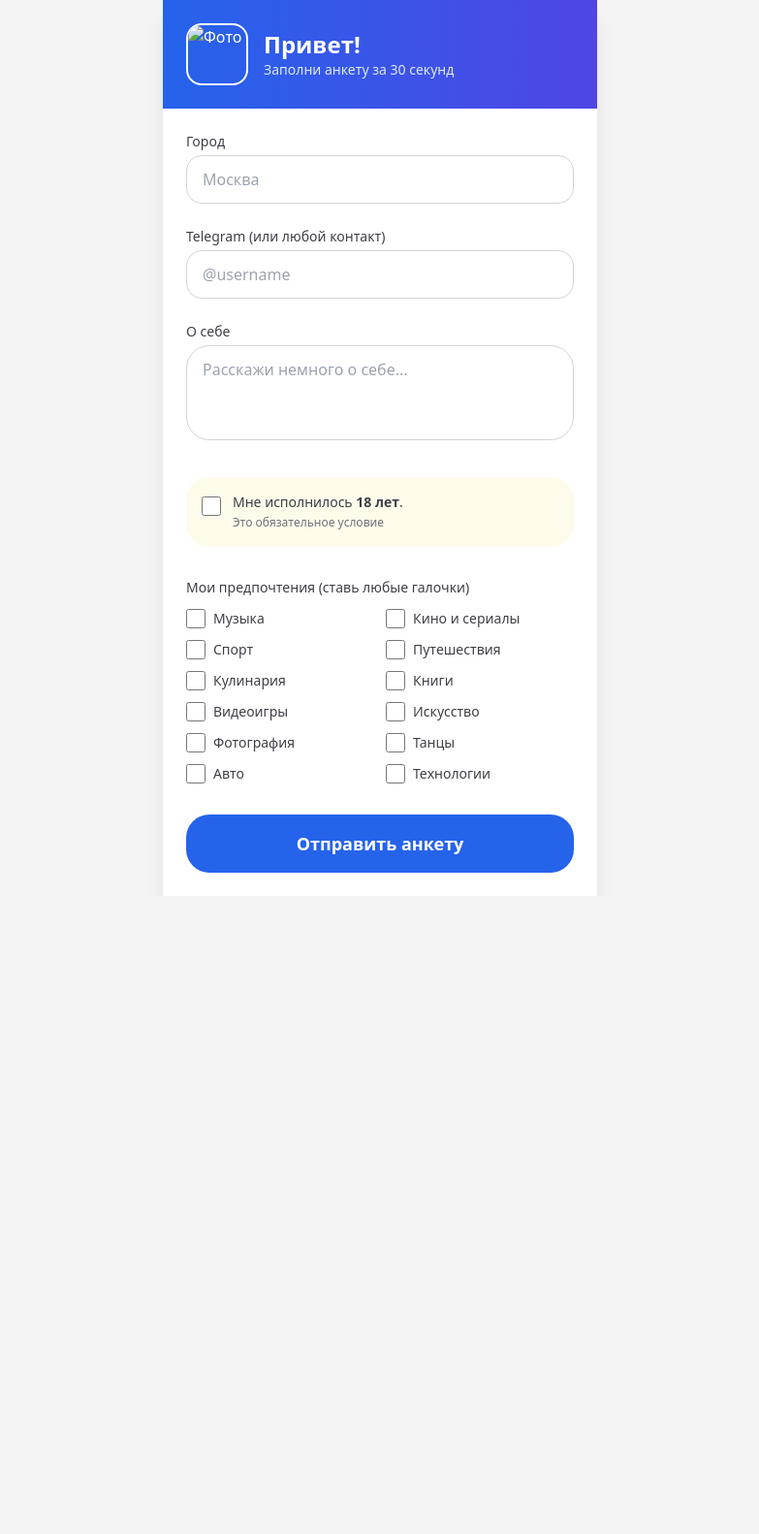
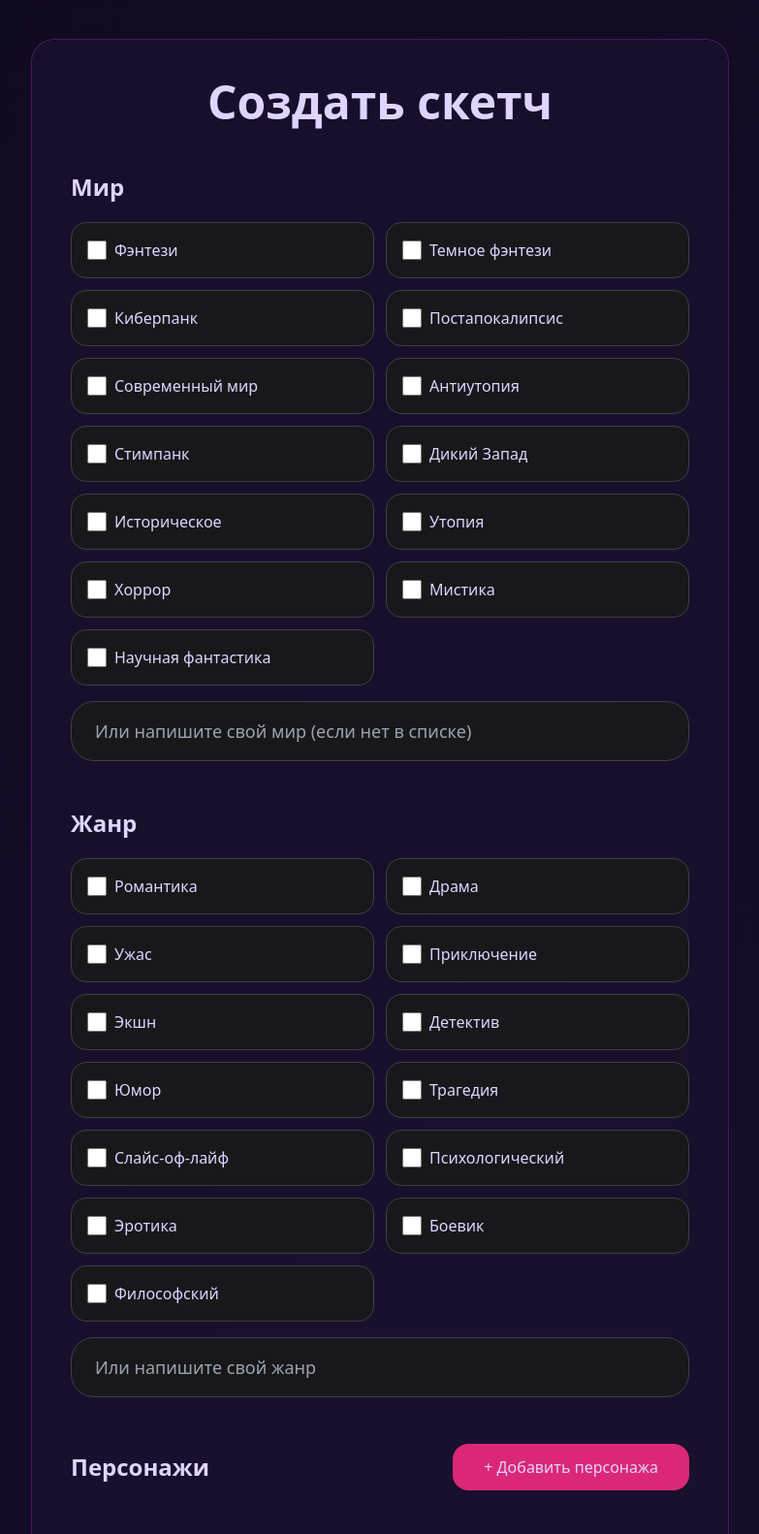
Before and after one commit to starfol/SketchGM, a plain HTML site: page index.html in a window 1280 px wide. Shown: the top 1582 px of the page at 97% size, without its empty margins (248-1031 px from the left). Before the commit the page ends 924 px from the top, so only its background shows below. Drawn offline with nearby package versions, Linux system fonts and the light colour scheme.

Commit message:
Update index.html

```diff
--- a/index.html
+++ b/index.html
@@ -2,148 +2,194 @@
 <html lang="ru">
 <head>
   <meta charset="UTF-8">
-  <meta name="viewport" content="width=device-width, initial-scale=1.0, maximum-scale=1.0, user-scalable=no">
-  <title>Мои предпочтения</title>
-  <script src="https://unpkg.com/@vkontakte/vk-bridge/dist/browser.min.js"></script>
+  <meta name="viewport" content="width=device-width, initial-scale=1.0">
+  <title>Phantasm Sketches — Создать скетч</title>
   <script src="https://cdn.tailwindcss.com"></script>
   <style>
-    body { font-family: system-ui, -apple-system, BlinkMacSystemFont, "Segoe UI", Roboto, sans-serif; }
-    .vk-blue { color: #0077ff; }
+    body { background: linear-gradient(135deg, #0f0a1f, #1a0f2e); color: #e0d4ff; font-family: system-ui; }
+    .glass { background: rgba(26, 17, 46, 0.92); backdrop-filter: blur(12px); border: 1px solid rgba(192, 38, 211, 0.3); }
   </style>
 </head>
-<body class="bg-zinc-100 min-h-screen">
+<body class="min-h-screen">
 
-  <div class="max-w-md mx-auto bg-white min-h-screen shadow-xl overflow-hidden">
+  <div class="max-w-3xl mx-auto py-10 px-6">
+    <div class="glass rounded-3xl p-10">
 
-    <!-- Header с фото и именем -->
-    <div id="header" class="bg-gradient-to-r from-blue-600 to-indigo-600 text-white p-6 flex items-center gap-4">
-      <img id="userPhoto" class="w-16 h-16 rounded-2xl border-2 border-white object-cover" alt="Фото">
-      <div>
-        <h1 class="text-2xl font-bold" id="userName">Привет!</h1>
-        <p class="text-blue-100 text-sm">Заполни анкету за 30 секунд</p>
+      <h1 class="text-5xl font-bold text-center mb-12">Создать скетч</h1>
+
+      <!-- Мир -->
+      <div class="mb-12">
+        <h2 class="text-2xl font-semibold mb-5">Мир</h2>
+        <div id="worldList" class="grid grid-cols-2 gap-3 mb-4"></div>
+        <input id="worldCustom" type="text" placeholder="Или напишите свой мир (если нет в списке)"
+               class="w-full bg-zinc-900 border border-zinc-700 rounded-3xl px-6 py-4 text-lg">
       </div>
-    </div>
 
-    <div class="p-6">
-      <form id="form" class="space-y-8">
+      <!-- Жанр -->
+      <div class="mb-12">
+        <h2 class="text-2xl font-semibold mb-5">Жанр</h2>
+        <div id="genreList" class="grid grid-cols-2 gap-3 mb-4"></div>
+        <input id="genreCustom" type="text" placeholder="Или напишите свой жанр"
+               class="w-full bg-zinc-900 border border-zinc-700 rounded-3xl px-6 py-4 text-lg">
+      </div>
 
-        <!-- Поля ввода -->
-        <div class="space-y-6">
-          <div>
-            <label class="block text-sm font-medium text-zinc-700 mb-1">Город</label>
-            <input type="text" id="city" placeholder="Москва"
-                   class="w-full px-4 py-3 border border-zinc-300 rounded-2xl focus:outline-none focus:border-blue-500 text-base">
-          </div>
+      <!-- Персонажи -->
+      <div class="mb-12">
+        <div class="flex justify-between items-center mb-6">
+          <h2 class="text-2xl font-semibold">Персонажи</h2>
+          <button onclick="addCharacter()"
+                  class="bg-pink-600 hover:bg-pink-700 px-8 py-3 rounded-2xl font-medium transition">
+            + Добавить персонажа
+          </button>
+        </div>
+        <div id="charactersContainer" class="space-y-6"></div>
+      </div>
 
-          <div>
-            <label class="block text-sm font-medium text-zinc-700 mb-1">Telegram (или любой контакт)</label>
-            <input type="text" id="tg" placeholder="@username"
-                   class="w-full px-4 py-3 border border-zinc-300 rounded-2xl focus:outline-none focus:border-blue-500 text-base">
-          </div>
+      <!-- Сюжет -->
+      <div class="mb-10">
+        <h2 class="text-2xl font-semibold mb-5">Сюжет</h2>
+        <textarea id="plot" rows="10" placeholder="Опишите основной сюжет скетча..."
+                  class="w-full bg-zinc-900 border border-zinc-700 rounded-3xl px-6 py-5 text-lg"></textarea>
+      </div>
 
-          <div>
-            <label class="block text-sm font-medium text-zinc-700 mb-1">О себе</label>
-            <textarea id="about" rows="3" placeholder="Расскажи немного о себе..."
-                      class="w-full px-4 py-3 border border-zinc-300 rounded-3xl focus:outline-none focus:border-blue-500 text-base resize-none"></textarea>
-          </div>
-        </div>
-
-        <!-- Совершеннолетие (обязательно) -->
-        <div class="flex items-start gap-3 bg-amber-50 p-4 rounded-3xl">
-          <input type="checkbox" id="adult" required class="mt-1 w-5 h-5 accent-blue-600">
-          <label for="adult" class="text-sm text-zinc-700">
-            Мне исполнилось <span class="font-semibold">18 лет</span>.<br>
-            <span class="text-xs text-zinc-500">Это обязательное условие</span>
-          </label>
-        </div>
-
-        <!-- Галочки по вкусу -->
-        <div>
-          <p class="text-sm font-medium text-zinc-700 mb-3">Мои предпочтения (ставь любые галочки)</p>
-          <div id="preferences" class="grid grid-cols-2 gap-3 text-sm">
-            <!-- Галочки добавятся через JS -->
-          </div>
-        </div>
-
-        <button type="submit"
-                class="w-full bg-blue-600 hover:bg-blue-700 text-white font-semibold py-4 rounded-3xl text-lg transition-all active:scale-95">
-          Отправить анкету
-        </button>
-      </form>
-    </div>
-  </div>
-
-  <!-- Модалка успеха -->
-  <div id="successModal" class="hidden fixed inset-0 bg-black/70 flex items-center justify-center">
-    <div class="bg-white rounded-3xl p-8 max-w-xs w-full text-center">
-      <div class="text-6xl mb-4">🎉</div>
-      <h2 class="text-2xl font-bold mb-2">Спасибо!</h2>
-      <p class="text-zinc-600 mb-6">Твоя анкета отправлена. Мы скоро свяжемся ❤️</p>
-      <button onclick="location.reload()"
-              class="w-full bg-zinc-900 text-white py-4 rounded-3xl font-medium">
-        Закрыть
+      <button onclick="submitForm()"
+              class="w-full bg-gradient-to-r from-pink-600 to-purple-600 py-7 rounded-3xl text-2xl font-bold">
+        Скопировать скетч
       </button>
     </div>
   </div>
 
+  <!-- Модалка -->
+  <div id="successModal" class="hidden fixed inset-0 bg-black/90 flex items-center justify-center z-50">
+    <div class="glass rounded-3xl p-10 max-w-md w-full text-center">
+      <div class="text-6xl mb-6">✅</div>
+      <h2 class="text-3xl font-bold mb-4">Скетч скопирован!</h2>
+      <div class="bg-zinc-950 rounded-2xl p-6 text-left mb-8 max-h-96 overflow-auto">
+        <pre id="copiedText" class="text-sm text-zinc-300 whitespace-pre-wrap"></pre>
+      </div>
+      <div class="flex gap-4">
+        <button onclick="goToSuggested()" class="flex-1 py-5 bg-pink-600 rounded-2xl text-xl font-semibold">
+          Перейти в предложенные
+        </button>
+        <button onclick="hideModal()" class="flex-1 py-5 bg-zinc-700 rounded-2xl text-xl font-semibold">
+          Отредактировать
+        </button>
+      </div>
+    </div>
+  </div>
+
   <script>
-    const preferencesList = [
-      "Музыка", "Кино и сериалы", "Спорт", "Путешествия",
-      "Кулинария", "Книги", "Видеоигры", "Искусство",
-      "Фотография", "Танцы", "Авто", "Технологии"
-    ];
+    const worlds = ["Фэнтези", "Темное фэнтези", "Киберпанк", "Постапокалипсис", "Современный мир", "Антиутопия", "Стимпанк", "Дикий Запад", "Историческое", "Утопия", "Хоррор", "Мистика", "Научная фантастика"];
+    const genres = ["Романтика", "Драма", "Ужас", "Приключение", "Экшн", "Детектив", "Юмор", "Трагедия", "Слайс-оф-лайф", "Психологический", "Эротика", "Боевик", "Философский"];
 
-    // Генерируем чекбоксы
-    const prefContainer = document.getElementById('preferences');
-    preferencesList.forEach(item => {
-      const div = document.createElement('div');
-      div.className = "flex items-center gap-2";
-      div.innerHTML = `
-        <input type="checkbox" id="pref-${item}" value="${item}" class="w-5 h-5 accent-blue-600">
-        <label for="pref-${item}" class="text-zinc-700">${item}</label>
-      `;
-      prefContainer.appendChild(div);
-    });
+    let characters = [];
 
-    // Инициализация VK Bridge
-    async function initApp() {
-      try {
-        await vkBridge.send('VKWebAppInit');
-        const user = await vkBridge.send('VKWebAppGetUserInfo');
+    function renderLists() {
+      // Мир
+      document.getElementById('worldList').innerHTML = worlds.map(w => `
+        <label class="flex items-center gap-2 cursor-pointer bg-zinc-900 border border-zinc-700 rounded-2xl p-4">
+          <input type="checkbox" value="${w}" class="world-check w-5 h-5 accent-pink-600">
+          <span>${w}</span>
+        </label>
+      `).join('');
 
-        document.getElementById('userName').textContent = `${user.first_name} ${user.last_name}`;
-        if (user.photo_200) {
-          document.getElementById('userPhoto').src = user.photo_200;
-        }
-      } catch (e) {
-        console.error('VK Bridge error', e);
-      }
+      // Жанр
+      document.getElementById('genreList').innerHTML = genres.map(g => `
+        <label class="flex items-center gap-2 cursor-pointer bg-zinc-900 border border-zinc-700 rounded-2xl p-4">
+          <input type="checkbox" value="${g}" class="genre-check w-5 h-5 accent-pink-600">
+          <span>${g}</span>
+        </label>
+      `).join('');
     }
 
-    // Отправка формы
-    document.getElementById('form').addEventListener('submit', async (e) => {
-      e.preventDefault();
+    function addCharacter() {
+      if (characters.length >= 30) return alert("Максимум 30 персонажей");
 
-      const selectedPrefs = Array.from(document.querySelectorAll('#preferences input:checked'))
-                               .map(cb => cb.value);
+      const id = Date.now();
+      characters.push({id, name: "", desc: ""});
 
-      const data = {
-        vk_id: (await vkBridge.send('VKWebAppGetUserInfo')).id,
-        city: document.getElementById('city').value.trim(),
-        tg: document.getElementById('tg').value.trim(),
-        about: document.getElementById('about').value.trim(),
-        adult: document.getElementById('adult').checked,
-        preferences: selectedPrefs
-      };
+      const container = document.getElementById('charactersContainer');
+      const div = document.createElement('div');
+      div.className = "bg-zinc-900 border border-zinc-700 rounded-3xl p-6 relative";
+      div.innerHTML = `
+        <button onclick="removeCharacter(${id})" class="absolute top-4 right-4 text-red-400 hover:text-red-500">✕</button>
+        <input type="text" placeholder="Имя / Роль персонажа" maxlength="100"
+               class="w-full bg-transparent border-b border-zinc-600 pb-2 text-lg focus:border-pink-500 outline-none"
+               oninput="updateChar(${id}, 'name', this.value)">
+        <textarea placeholder="Описание персонажа..." rows="4"
+                  class="w-full mt-4 bg-zinc-800 border border-zinc-700 rounded-2xl px-5 py-4"
+                  oninput="updateChar(${id}, 'desc', this.value)"></textarea>
+      `;
+      container.appendChild(div);
+    }
 
-      console.log('📤 Данные анкеты:', data);
-      // Здесь можешь отправить на свой сервер: fetch('https://твой-сервер.ru/api', { method: 'POST', body: JSON.stringify(data) })
+    function updateChar(id, field, value) {
+      const char = characters.find(c => c.id === id);
+      if (char) char[field] = value;
+    }
 
-      document.getElementById('successModal').classList.remove('hidden');
-    });
+    function removeCharacter(id) {
+      characters = characters.filter(c => c.id !== id);
+      renderCharacters();
+    }
 
-    // Запуск
-    window.onload = initApp;
+    function renderCharacters() {
+      // Можно оставить пустым, т.к. мы добавляем напрямую
+    }
+
+    function generatePostText() {
+      let text = '';
+
+      // Мир
+      const selectedWorlds = Array.from(document.querySelectorAll('.world-check:checked')).map(el => el.value);
+      const customWorld = document.getElementById('worldCustom').value.trim();
+      if (selectedWorlds.length || customWorld) {
+        text += `Мир: ${selectedWorlds.join(', ')}${customWorld ? (selectedWorlds.length ? ', ' : '') + customWorld : ''}\n\n`;
+      }
+
+      // Жанр
+      const selectedGenres = Array.from(document.querySelectorAll('.genre-check:checked')).map(el => el.value);
+      const customGenre = document.getElementById('genreCustom').value.trim();
+      if (selectedGenres.length || customGenre) {
+        text += `Жанр: ${selectedGenres.join(', ')}${customGenre ? (selectedGenres.length ? ', ' : '') + customGenre : ''}\n\n`;
+      }
+
+      // Персонажи
+      if (characters.length > 0) {
+        text += `Персонажи:\n`;
+        characters.forEach((char, i) => {
+          if (char.name || char.desc) {
+            text += `${i+1}. ${char.name || 'Без имени'}\n${char.desc ? char.desc + '\n\n' : '\n'}`;
+          }
+        });
+      }
+
+      // Сюжет
+      const plot = document.getElementById('plot').value.trim();
+      if (plot) text += `Сюжет:\n${plot}\n`;
+
+      return text.trim() || "Скетч пустой";
+    }
+
+    function submitForm() {
+      const text = generatePostText();
+      navigator.clipboard.writeText(text).then(() => {
+        document.getElementById('copiedText').textContent = text;
+        document.getElementById('successModal').classList.remove('hidden');
+      }).catch(() => alert('Не удалось скопировать'));
+    }
+
+    function goToSuggested() {
+      window.open('https://vk.com/wall-180485573?suggested=1', '_blank');
+    }
+
+    function hideModal() {
+      document.getElementById('successModal').classList.add('hidden');
+    }
+
+    window.onload = () => {
+      renderLists();
+    };
   </script>
 </body>
 </html>
```
